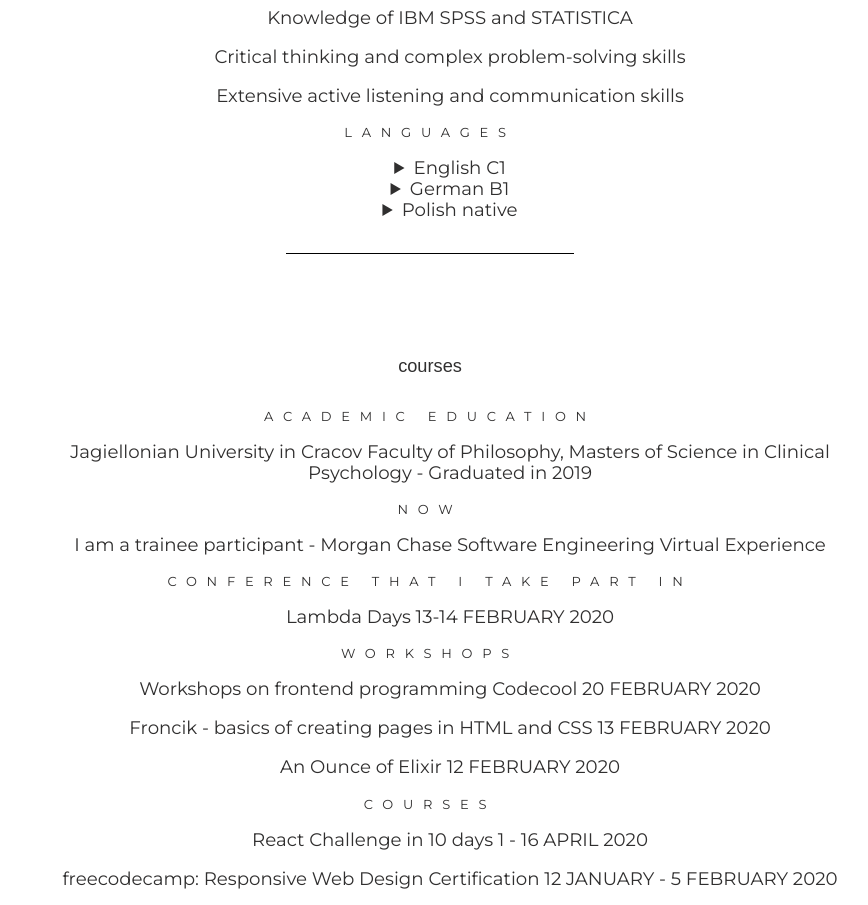
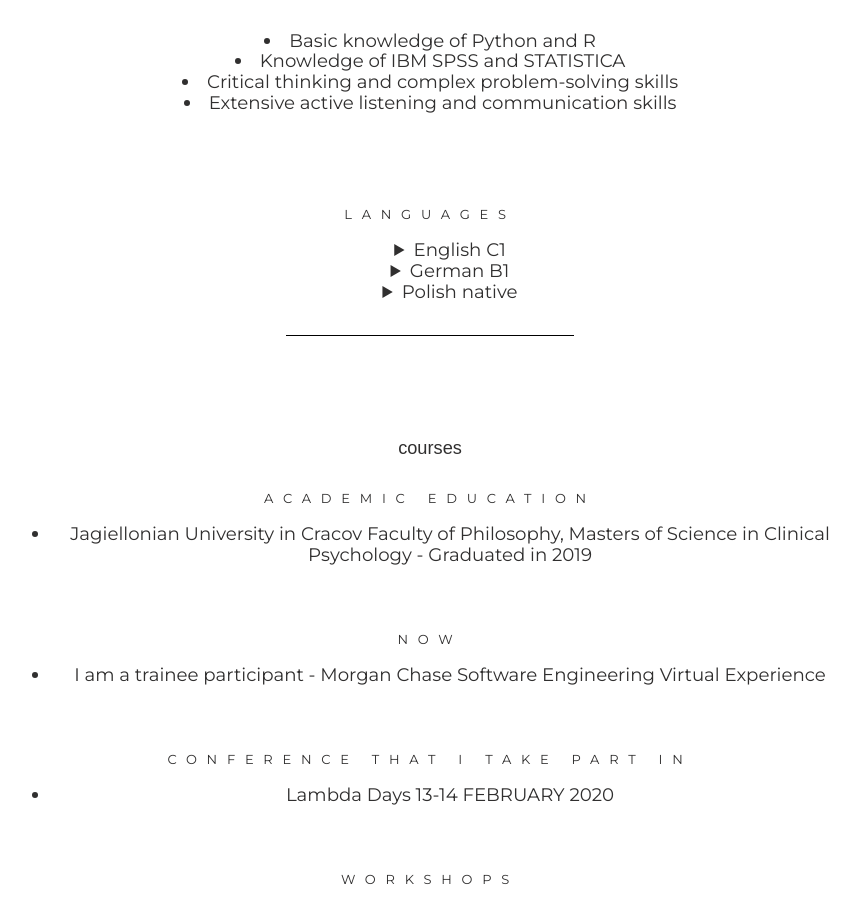
Before and after one commit to anzamarska/personal-website, a React (Create React App) app: page / in a window 1280 px wide. Shown: the part 1040-1945 px from the top of the page, without its empty margins (186-1054 px from the left). Built offline with nearby package versions, Linux system fonts and the light colour scheme; a web font is replaced by a local one.

Commit message:
add spacings, styled li and ul

```diff
--- a/src/components/Main/Courses.js
+++ b/src/components/Main/Courses.js
@@ -8,34 +8,38 @@ const Courses = (props) => (
       <div className="content">
         <p className="gitText">ACADEMIC EDUCATION</p>
         <ul>
-          Jagiellonian University in Cracov Faculty of Philosophy, Masters of
-          Science in Clinical Psychology - Graduated in 2019{" "}
+          <li>
+            Jagiellonian University in Cracov Faculty of Philosophy, Masters of
+            Science in Clinical Psychology - Graduated in 2019
+          </li>
         </ul>
         <p className="gitText">now</p>
         <ul>
-          {" "}
-          I am a trainee participant - Morgan Chase Software Engineering Virtual
-          Experience
+          <li>
+            I am a trainee participant - Morgan Chase Software Engineering
+            Virtual Experience
+          </li>
         </ul>
-
         <p className="gitText">Conference that I take part in</p>
-        <ul>Lambda Days 13-14 FEBRUARY 2020 </ul>
+        <ul>
+          <li>Lambda Days 13-14 FEBRUARY 2020 </li>
+        </ul>
         <p className="gitText">Workshops</p>
-        <ul>Workshops on frontend programming Codecool 20 FEBRUARY 2020</ul>
-
         <ul>
-          Froncik - basics of creating pages in HTML and CSS 13 FEBRUARY 2020
+          <li>Workshops on frontend programming Codecool 20 FEBRUARY 2020</li>
+          <li>
+            Froncik - basics of creating pages in HTML and CSS 13 FEBRUARY 2020
+          </li>
+          <li>An Ounce of Elixir 12 FEBRUARY 2020</li>
         </ul>
-        <ul>An Ounce of Elixir 12 FEBRUARY 2020</ul>
         <p className="gitText">courses</p>
-        <ul>React Challenge in 10 days 1 - 16 APRIL 2020</ul>
         <ul>
-          freecodecamp: Responsive Web Design Certification 12 JANUARY - 5
-          FEBRUARY 2020
+          <li>React Challenge in 10 days 1 - 16 APRIL 2020</li>
+          <li>
+            freecodecamp: Responsive Web Design Certification 12 JANUARY - 5
+            FEBRUARY 2020
+          </li>
         </ul>
-
-        {/* member, Psychodietics Section of the applied Psychology Departmen */}
-        {/* member, AZS UJ Swimming Team */}
       </div>
     </section>
   </>
--- a/src/components/Main/Skills.js
+++ b/src/components/Main/Skills.js
@@ -44,18 +44,19 @@ const Skills = (props) => (
             <p className="gitText">git</p>
           </div>
         </div>
-        <ul>Basic knowledge of Python and R</ul>
-        <ul>Knowledge of IBM SPSS and STATISTICA </ul>
-        <ul>Critical thinking and complex problem-solving skills</ul>
-        <ul>Extensive active listening and communication skills </ul>
         <div className="skillsDiv">
-          <p className="gitText">Languages</p>
-          <ol className="languages">
-            <li>English C1 </li>
-            <li>German B1 </li>
-            <li>Polish native</li>
-          </ol>
+          <li>Basic knowledge of Python and R</li>
+          <li>Knowledge of IBM SPSS and STATISTICA </li>
+          <li>Critical thinking and complex problem-solving skills</li>
+          <li>Extensive active listening and communication skills </li>
         </div>
+
+        <p className="gitText">Languages</p>
+        <ol className="languages">
+          <li>English C1 </li>
+          <li>German B1 </li>
+          <li>Polish native</li>
+        </ol>
       </div>
     </section>
   </>
--- a/src/styles/layouts/Main.scss
+++ b/src/styles/layouts/Main.scss
@@ -68,6 +68,12 @@
   height: 4rem;
 }
 
+.skillsDiv::after {
+  content: "";
+  display: block;
+  height: 5rem;
+}
+
 .languages {
   list-style: disclosure-closed;
   list-style-position: inside;
@@ -98,10 +104,6 @@
   width: 200px;
   height: 200px;
   margin: 0 auto;
-  // overflow: hidden;
-  // background-size: cover;
-  // background-position: center;
-  // background-image: src("../../../public/projectWallpapersImg.png");
 }
 
 .projectImg {
@@ -116,3 +118,9 @@
   scale: 1.1;
   box-shadow: 6px 7px 3px 0px #0000007a;
 }
+
+ul::after {
+  content: "";
+  display: block;
+  height: 3rem;
+}
```
